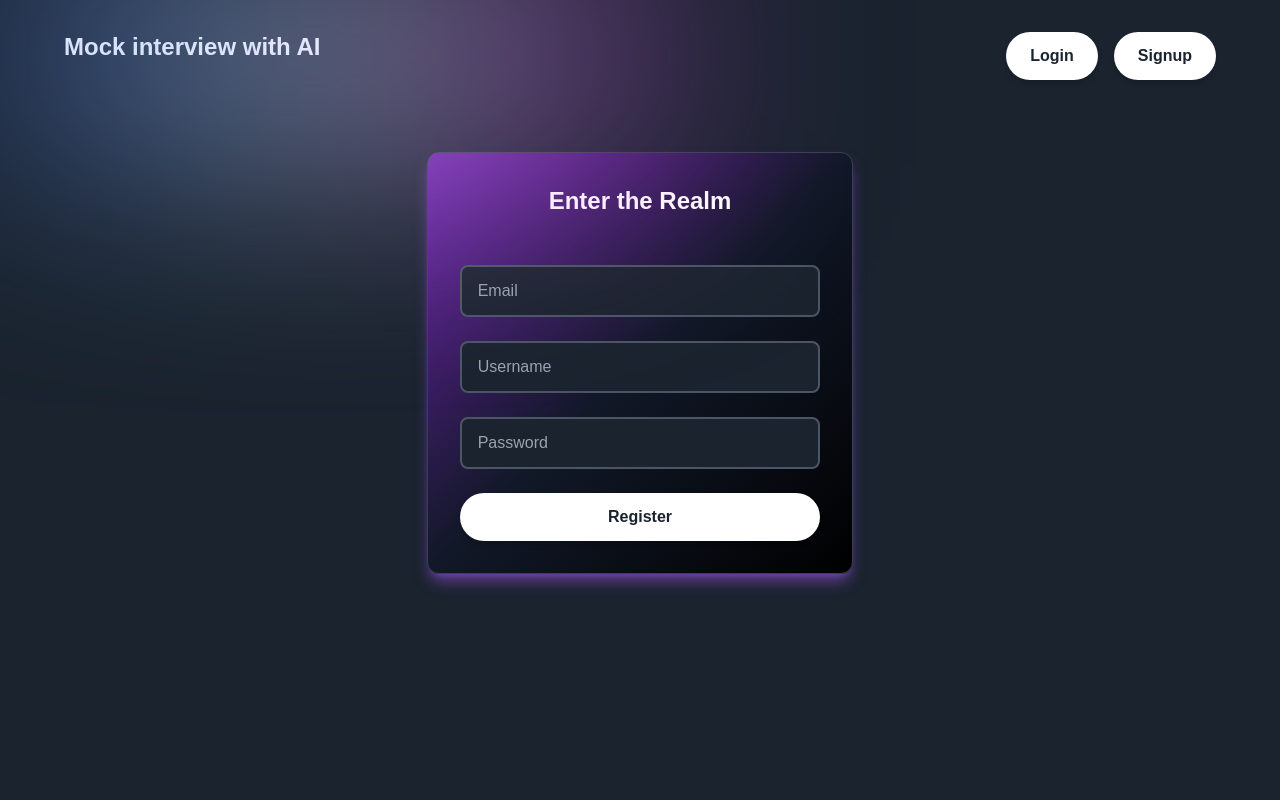
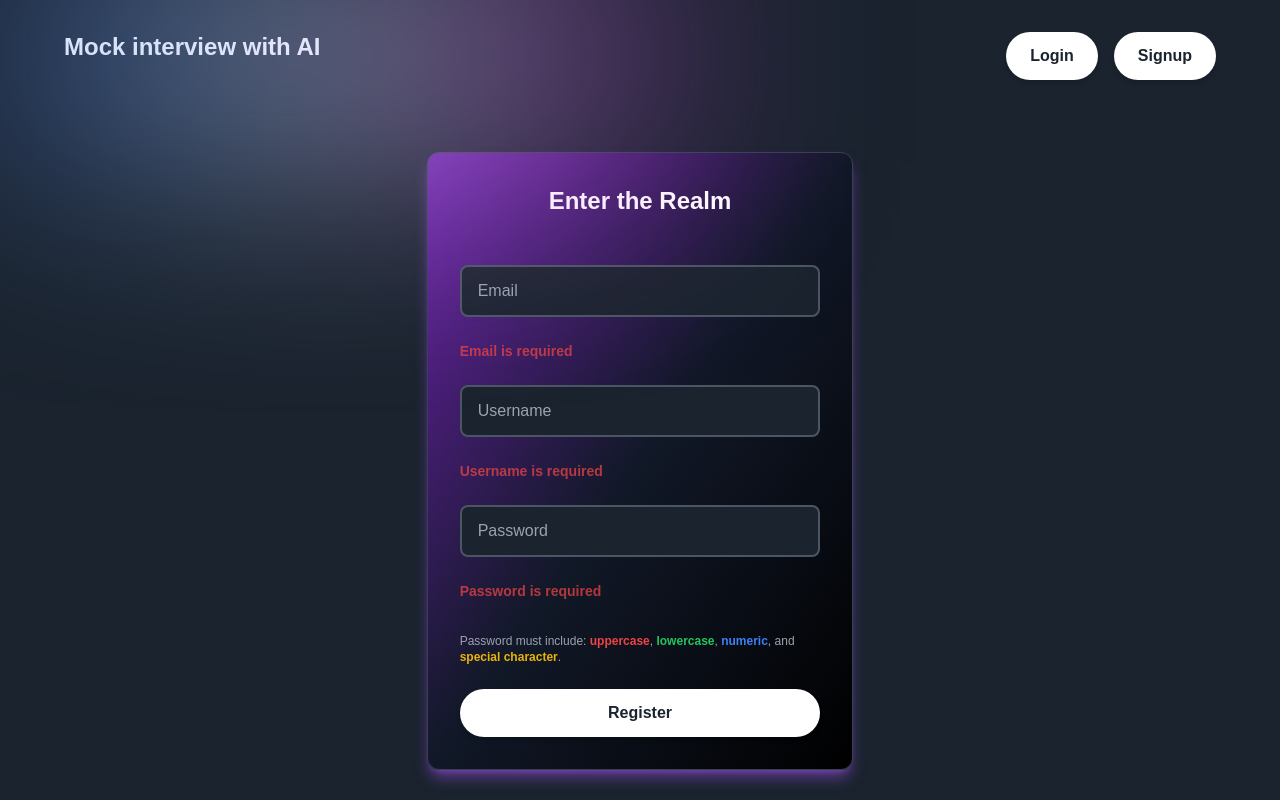
Before and after one commit to prajjwalhacker/next-auth, a Next.js app: page /signup in a window 1280 px wide. Built offline with nearby package versions, Linux system fonts and the light colour scheme; a web font is replaced by a local one.

Commit message:
signup formData hadnlig

```diff
--- a/src/app/login/page.tsx
+++ b/src/app/login/page.tsx
@@ -1,14 +1,70 @@
 /* eslint-disable @typescript-eslint/no-explicit-any */
 "use client"
-import React from 'react'
+import React, { useEffect } from 'react'
 import Navbar from '../_components/Navbar';
 import { useRouter } from 'next/navigation';
 import { useState } from 'react';
+
+const emailRegex = /^[^\s@]+@[^\s@]+\.[^\s@]+$/;
+
+function validatePassword(password: string) {
+    // Regex to check the conditions
+    const passwordRegex = /^(?=.*[a-z])(?=.*[A-Z])(?=.*\d)(?=.*[@$!%*?&])[A-Za-z\d@$!%*?&]{8,}$/;
+
+    // Test the password against the regex
+    return passwordRegex.test(password);
+}
+
 
 const Login = () => {
 
   const router = useRouter();
   const [formData, setFormData] = useState<any>({});
+  const [error, setError] = useState<any>({});
+
+  const validateForm = () => {
+     const { email, password } = formData || {};
+
+     const errorObj: any = {};
+     if (!email?.length) {
+        errorObj.email = 'Email is required';
+     }
+     else {
+        if (!emailRegex.test(email)) {
+          errorObj.email = 'Email is invalid';
+        }
+     }
+     if(!password?.length) {
+        errorObj.password = 'Password is required';
+     }
+     else {
+        if (!validatePassword(password)) {
+           errorObj.password = 'Password doesnt satisfy all criteria';
+        }
+     }
+
+     return errorObj;
+  }
+
+  const onSubmit = (e:any) => {
+      e.preventDefault();
+      const errorObj = validateForm();
+
+      console.log("ErrorObj");
+      console.log(errorObj);
+
+      if (Object.keys(errorObj).length) {
+         setError(errorObj);
+         return;
+      }
+
+  }
+
+
+  useEffect(() => {
+        const errorObj = validateForm();
+        setError(errorObj);
+  }, [JSON.stringify(formData || {})])
 
   const buttons = [
     {
@@ -25,7 +81,7 @@ const Login = () => {
   return (
     <div className="bg-primary-black h-screen overflow-hidden">
        <Navbar buttons={buttons}/>
-       <div className="flex justify-center pt-10 w-full" >
+       <div className="flex justify-center  w-full" >
   <div className="w-11/12 sm:w-2/3 md:w-1/2 lg:w-1/3 p-8 bg-gradient-to-br from-purple-800 via-gray-900 to-black rounded-xl shadow-lg shadow-purple-500/50 border border-gray-700 hover:shadow-purple-600/50 transition-all duration-300 flex flex-col gap-6">
     <h2 className="text-2xl font-bold text-white text-center mb-6">
     Enter the Realm
@@ -39,6 +95,7 @@ const Login = () => {
         setFormData((val: any) => ({ ...val, email: e.target.value }))
       }}
     />
+    {error?.email?.length && <p className="text-sm text-red-500 font-semibold animate-pulse">{error.email || 'This is required'}</p>}
     <input
       type="password"
       placeholder="Password"
@@ -48,8 +105,16 @@ const Login = () => {
          setFormData((val: any) => ({ ...val, password: e.target.value }))
       }}
     />
-     <button key={'register'} className="px-6 py-3 bg-white text-primary-black font-semibold rounded-full shadow-md hover:bg-gray-100 hover:shadow-lg transition duration-300 ease-in-out transform hover:-translate-y-1" onClick={() => {
-
+        {error?.password?.length && <p className="text-sm text-red-500 font-semibold animate-pulse">{error.password || 'This is required'}</p>}
+    <p className="mt-2 text-xs text-gray-400">
+    Password must include:
+    <span className="text-red-500 font-semibold"> uppercase</span>,
+    <span className="text-green-500 font-semibold"> lowercase</span>,
+    <span className="text-blue-500 font-semibold"> numeric</span>, and
+    <span className="text-yellow-500 font-semibold"> special character</span>.
+  </p>
+     <button key={'register'} className="px-6 py-3 bg-white text-primary-black font-semibold rounded-full shadow-md hover:bg-gray-100 hover:shadow-lg transition duration-300 ease-in-out transform hover:-translate-y-1" onClick={(e) => {
+        onSubmit(e);
      }}>
          Login
      </button>
--- a/src/app/signup/page.tsx
+++ b/src/app/signup/page.tsx
@@ -1,8 +1,25 @@
 "use client"
-import React from 'react'
+import React, { useEffect } from 'react'
 import Navbar from '../_components/Navbar'
+import { useState } from 'react'
+
+const emailRegex = /^[^\s@]+@[^\s@]+\.[^\s@]+$/;
+
+function validatePassword(password: string) {
+    // Regex to check the conditions
+    const passwordRegex = /^(?=.*[a-z])(?=.*[A-Z])(?=.*\d)(?=.*[@$!%*?&])[A-Za-z\d@$!%*?&]{8,}$/;
+
+    // Test the password against the regex
+    return passwordRegex.test(password);
+}
+
+
 
 const Signup = () => {
+
+    const [formData, setFormData] = useState<any>({});
+    const [error, setError] = useState<any>({});
+
     const buttons = [
         {
             name: "login",
@@ -15,6 +32,54 @@ const Signup = () => {
             href: "/signup"
         }
   ]
+
+  const validateForm = () => {
+    const { email, password, username } = formData || {};
+
+    const errorObj: any = {};
+    if (!email?.length) {
+       errorObj.email = 'Email is required';
+    }
+    else {
+       if (!emailRegex.test(email)) {
+         errorObj.email = 'Email is invalid';
+       }
+    }
+    if(!password?.length) {
+       errorObj.password = 'Password is required';
+    }
+    else {
+       if (!validatePassword(password)) {
+          errorObj.password = 'Password doesnt satisfy all criteria';
+       }
+    }
+    if (!username?.length) {
+       errorObj.username = 'Username is required';
+    }
+
+    return errorObj;
+ }
+
+ const onSubmit = (e:any) => {
+    e.preventDefault();
+    const errorObj = validateForm();
+
+    console.log("ErrorObj");
+    console.log(errorObj);
+
+    if (Object.keys(errorObj).length) {
+       setError(errorObj);
+       return;
+    }
+
+}
+
+
+  useEffect(() => {
+      const errorObj  = validateForm();
+      setError(errorObj);
+  }, [JSON.stringify(formData)]);
+
   return (
     <div className="bg-primary-black h-screen overflow-hidden">
         <Navbar buttons={buttons}/>
@@ -27,18 +92,42 @@ const Signup = () => {
       type="text"
       placeholder="Email"
       className="w-full px-4 py-3 bg-primary-black text-white placeholder-gray-400 font-medium rounded-lg border-2 border-gray-600 focus:outline-none focus:ring-4 focus:ring-purple-500 focus:border-purple-500 transition duration-300"
+      value={formData?.email || ''}
+      onChange={(e) => {
+         setFormData((val: any) => ({ ...val, email: e.target.value }))
+      }}
     />
+    {error?.email?.length && <p className="text-sm text-red-500 font-semibold animate-pulse">{error.email || 'This is required'}</p>}
     <input
       type="text"
       placeholder="Username"
       className="w-full px-4 py-3 bg-primary-black text-white placeholder-gray-400 font-medium rounded-lg border-2 border-gray-600 focus:outline-none focus:ring-4 focus:ring-purple-500 focus:border-purple-500 transition duration-300"
+      value={formData?.username || ""}
+      onChange={(e) => {
+         setFormData((val: any) => ({ ...val, username: e.target.value }))
+      }}
     />
+    {error?.username?.length && <p className="text-sm text-red-500 font-semibold animate-pulse">{error.username || 'This is required'}</p>}
     <input
-      type="text"
+      type="password"
       placeholder="Password"
       className="w-full px-4 py-3 bg-primary-black text-white placeholder-gray-400 font-medium rounded-lg border-2 border-gray-600 focus:outline-none focus:ring-4 focus:ring-purple-500 focus:border-purple-500 transition duration-300"
+      value={formData?.password || ""}
+      onChange={(e) => {
+        setFormData((val: any) => ({ ...val, password: e.target.value }))
+     }}
     />
-     <button key={'register'} className="px-6 py-3 bg-white text-primary-black font-semibold rounded-full shadow-md hover:bg-gray-100 hover:shadow-lg transition duration-300 ease-in-out transform hover:-translate-y-1" onClick={() => { }}>
+    {error?.password?.length && <p className="text-sm text-red-500 font-semibold animate-pulse">{error.password || 'This is required'}</p>}
+    <p className="mt-2 text-xs text-gray-400">
+    Password must include:
+    <span className="text-red-500 font-semibold"> uppercase</span>,
+    <span className="text-green-500 font-semibold"> lowercase</span>,
+    <span className="text-blue-500 font-semibold"> numeric</span>, and
+    <span className="text-yellow-500 font-semibold"> special character</span>.
+  </p>
+     <button key={'register'} className="px-6 py-3 bg-white text-primary-black font-semibold rounded-full shadow-md hover:bg-gray-100 hover:shadow-lg transition duration-300 ease-in-out transform hover:-translate-y-1" onClick={(e) => {
+        onSubmit(e);
+     }}>
          Register
      </button>
   </div>
```
